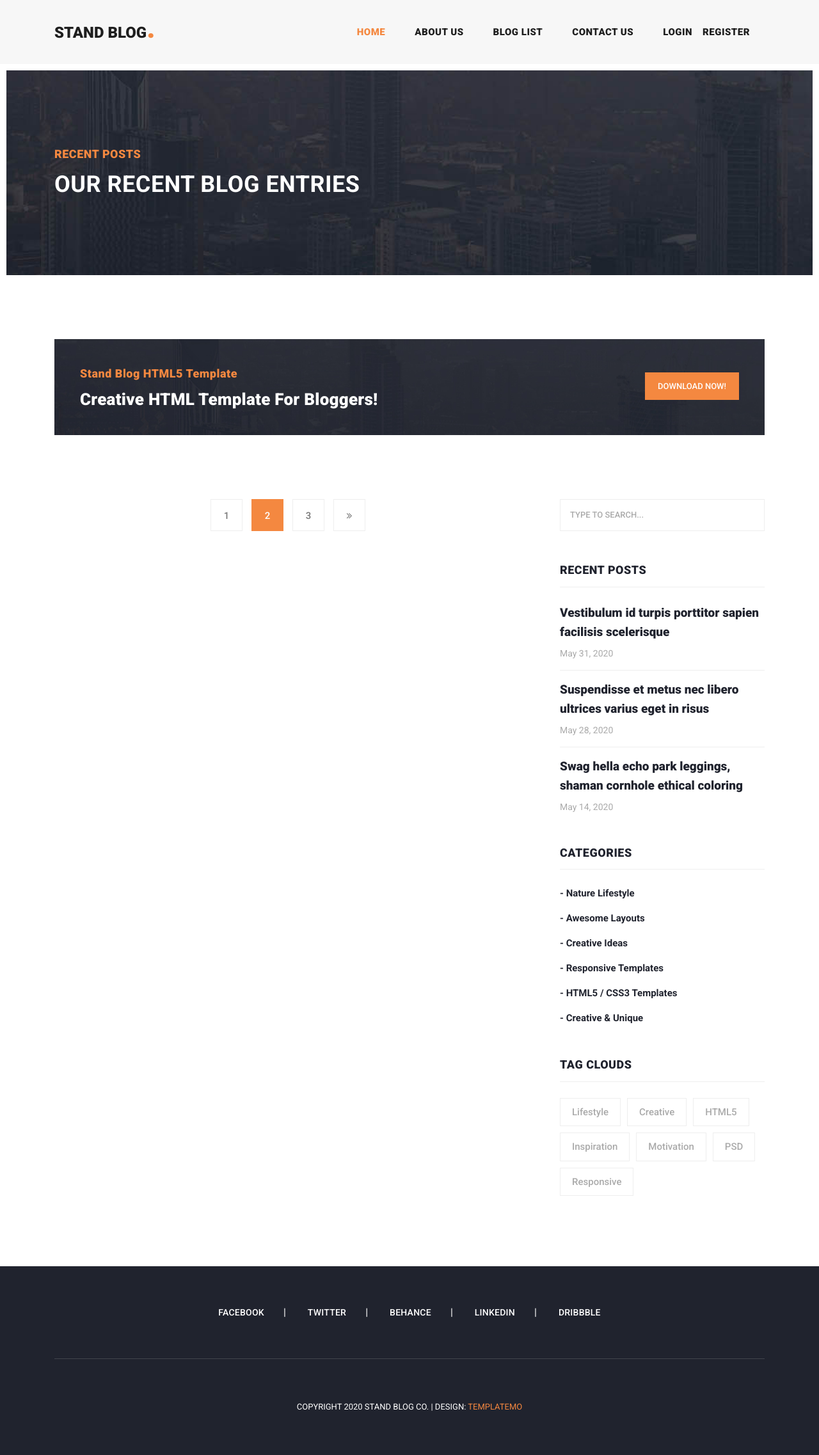
After one commit to reza-svr/blog-project, a Django app: page /article/list in a window 1280 px wide. The commit adds this page. Shown: the whole page at 64% size. Run offline with Django 5.2, Linux system fonts and the light colour scheme; data that the repository does not hold is empty; some libraries are stand-ins or nearby versions.

Commit message:
add post list template and dynamic list blog + dynamic post list in index template

```diff
--- /dev/null
+++ b/blog_app/templates/blog_app/post-list.html
@@ -0,0 +1,168 @@
+{% extends 'base.html' %}
+{% load static %}
+{% block title %} blogs {% endblock %}
+{% block content %}
+    <!-- Page Content -->
+    <!-- Banner Starts Here -->
+    <div class="heading-page header-text">
+        <section class="page-heading">
+          <div class="container">
+            <div class="row">
+              <div class="col-lg-12">
+                <div class="text-content">
+                  <h4>Recent Posts</h4>
+                  <h2>Our Recent Blog Entries</h2>
+                </div>
+              </div>
+            </div>
+          </div>
+        </section>
+      </div>
+
+      <!-- Banner Ends Here -->
+
+      <section class="call-to-action">
+        <div class="container">
+          <div class="row">
+            <div class="col-lg-12">
+              <div class="main-content">
+                <div class="row">
+                  <div class="col-lg-8">
+                    <span>Stand Blog HTML5 Template</span>
+                    <h4>Creative HTML Template For Bloggers!</h4>
+                  </div>
+                  <div class="col-lg-4">
+                    <div class="main-button">
+                      <a href="https://templatemo.com/tm-551-stand-blog" target="_parent">Download Now!</a>
+                    </div>
+                  </div>
+                </div>
+              </div>
+            </div>
+          </div>
+        </div>
+      </section>
+
+
+      <section class="blog-posts grid-system">
+        <div class="container">
+          <div class="row">
+            <div class="col-lg-8">
+              <div class="all-blog-posts">
+                <div class="row">
+                  {% for article in articles %}
+                  <div class="col-lg-6">
+                    <div class="blog-post">
+                      <div class="blog-thumb">
+                        <img src="{{ article.image.url }}" alt="">
+                      </div>
+                      <div class="down-content">
+                        <span>{{ article.category.all.last.title }}</span>
+                        <a href="{{ article.get_absolute_url }}"><h4>{{ article.title }}</h4></a>
+                        <ul class="post-info">
+                          <li><a href="#">{{ article.author.username }}</a></li>
+                          <li><a href="#">{{ article.created }}</a></li>
+                          <li><a href="#">12 Comments</a></li>
+                        </ul>
+                        <p>{{ article.body }}</p>
+                        <div class="post-options">
+                          <div class="row">
+                            <div class="col-lg-12">
+                              <ul class="post-tags">
+                                <li><i class="fa fa-tags"></i></li>
+                                <li><a href="#">Best Templates</a>,</li>
+                                <li><a href="#">TemplateMo</a></li>
+                              </ul>
+                            </div>
+                          </div>
+                        </div>
+                      </div>
+                    </div>
+                  </div>
+                  {% endfor %}
+                  <div class="col-lg-12">
+                    <ul class="page-numbers">
+                      <li><a href="#">1</a></li>
+                      <li class="active"><a href="#">2</a></li>
+                      <li><a href="#">3</a></li>
+                      <li><a href="#"><i class="fa fa-angle-double-right"></i></a></li>
+                    </ul>
+                  </div>
+                </div>
+              </div>
+            </div>
+            <div class="col-lg-4">
+              <div class="sidebar">
+                <div class="row">
+                  <div class="col-lg-12">
+                    <div class="sidebar-item search">
+                      <form id="search_form" name="gs" method="GET" action="#">
+                        <input type="text" name="q" class="searchText" placeholder="type to search..." autocomplete="on">
+                      </form>
+                    </div>
+                  </div>
+                  <div class="col-lg-12">
+                    <div class="sidebar-item recent-posts">
+                      <div class="sidebar-heading">
+                        <h2>Recent Posts</h2>
+                      </div>
+                      <div class="content">
+                        <ul>
+                          <li><a href="post-details.html">
+                            <h5>Vestibulum id turpis porttitor sapien facilisis scelerisque</h5>
+                            <span>May 31, 2020</span>
+                          </a></li>
+                          <li><a href="post-details.html">
+                            <h5>Suspendisse et metus nec libero ultrices varius eget in risus</h5>
+                            <span>May 28, 2020</span>
+                          </a></li>
+                          <li><a href="post-details.html">
+                            <h5>Swag hella echo park leggings, shaman cornhole ethical coloring</h5>
+                            <span>May 14, 2020</span>
+                          </a></li>
+                        </ul>
+                      </div>
+                    </div>
+                  </div>
+                  <div class="col-lg-12">
+                    <div class="sidebar-item categories">
+                      <div class="sidebar-heading">
+                        <h2>Categories</h2>
+                      </div>
+                      <div class="content">
+                        <ul>
+                          <li><a href="#">- Nature Lifestyle</a></li>
+                          <li><a href="#">- Awesome Layouts</a></li>
+                          <li><a href="#">- Creative Ideas</a></li>
+                          <li><a href="#">- Responsive Templates</a></li>
+                          <li><a href="#">- HTML5 / CSS3 Templates</a></li>
+                          <li><a href="#">- Creative &amp; Unique</a></li>
+                        </ul>
+                      </div>
+                    </div>
+                  </div>
+                  <div class="col-lg-12">
+                    <div class="sidebar-item tags">
+                      <div class="sidebar-heading">
+                        <h2>Tag Clouds</h2>
+                      </div>
+                      <div class="content">
+                        <ul>
+                          <li><a href="#">Lifestyle</a></li>
+                          <li><a href="#">Creative</a></li>
+                          <li><a href="#">HTML5</a></li>
+                          <li><a href="#">Inspiration</a></li>
+                          <li><a href="#">Motivation</a></li>
+                          <li><a href="#">PSD</a></li>
+                          <li><a href="#">Responsive</a></li>
+                        </ul>
+                      </div>
+                    </div>
+                  </div>
+                </div>
+              </div>
+            </div>
+          </div>
+        </div>
+      </section>
+{% endblock %}
--- a/blog_app/urls.py
+++ b/blog_app/urls.py
@@ -4,5 +4,6 @@ from . import views
 
 app_name = "blog"
 urlpatterns = [
-    path('detail/<slug:slug>',views.post_detail , name="article_detail")
+    path('detail/<slug:slug>',views.post_detail , name="article_detail"),
+    path('list',views.post_list,name="post_list")
 ]
--- a/blog_app/views.py
+++ b/blog_app/views.py
@@ -7,3 +7,7 @@ def post_detail(request ,slug):
     # article = Article.objects.get(id = pk)
     article = get_object_or_404(Article , slug=slug)
     return render(request , "blog_app/post-details.html" , {'article' : article})
+
+def post_list(request):
+    articles = Article.objects.all()
+    return render(request , "blog_app/post-list.html" , {'articles' : articles})
--- a/home_app/views.py
+++ b/home_app/views.py
@@ -6,5 +6,5 @@ def home(request):
     # articles = Article.objects.all()      /// Manager
     # articles = Article.objects.filter(status = True)
     articles = Article.objects.published()
-    resent_articles = Article.objects.all().order_by('-created')
+    resent_articles = Article.objects.all().order_by('-created')[:3]
     return render(request , "home_app/index.html" , {'articles' : articles , 'resent_articles':resent_articles})
--- a/templates/base.html
+++ b/templates/base.html
@@ -60,7 +60,7 @@ https://templatemo.com/tm-551-stand-blog
                 <a class="nav-link" href="about.html">About Us</a>
               </li>
               <li class="nav-item">
-                <a class="nav-link" href="blog.html">Blog Entries</a>
+                <a class="nav-link" href="{% url "blog:post_list" %}">Blog list</a>
               </li>
               <li class="nav-item">
                 <a class="nav-link" href="contact.html">Contact Us</a>
```
Also changed, not shown: home_app/templates/home_app/index.html (+8 -76 lines).
